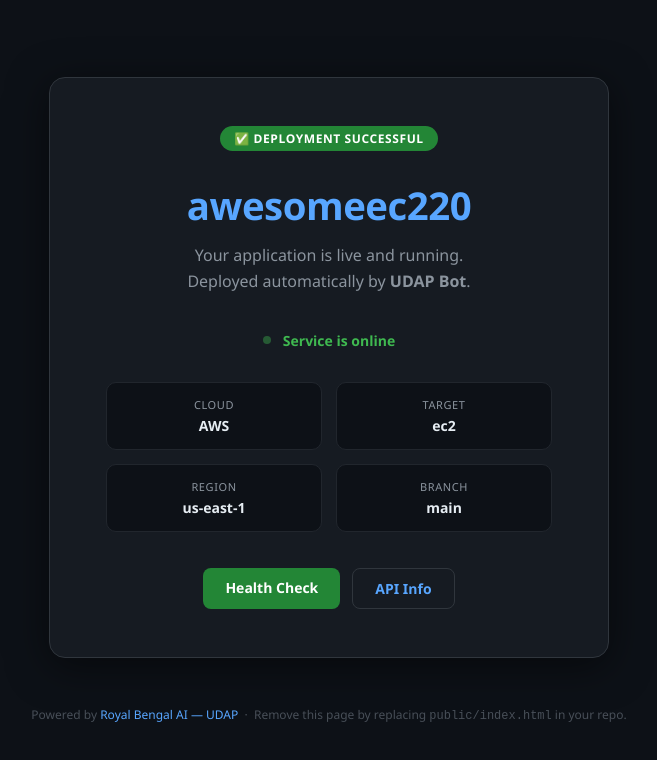
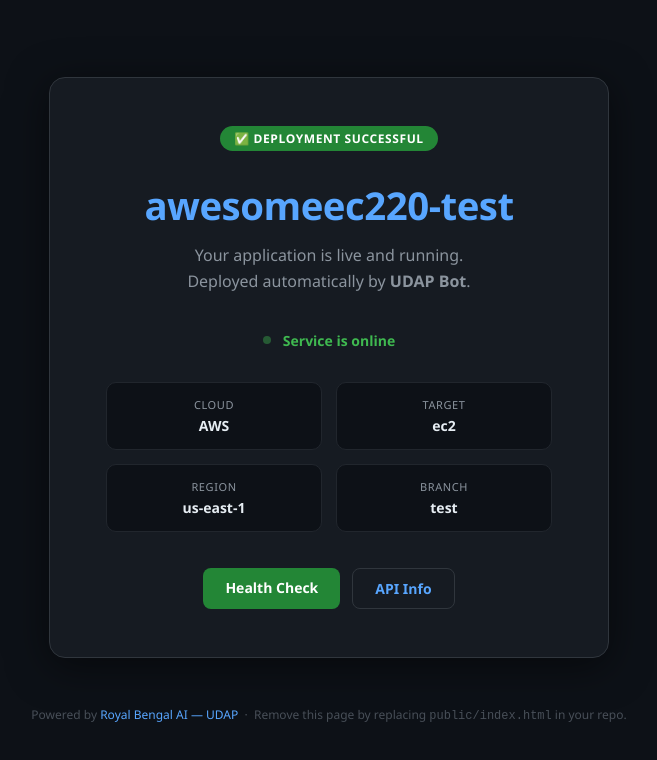
Before and after one commit to talhajubayerrbai/awesomeec220, a plain HTML site: page public/index.html in a window 1280 px wide. Shown: the whole page, without its empty margins (311-968 px from the left). Drawn offline with Linux system fonts and the light colour scheme.

Commit message:
Update public/index.html for branch test

```diff
--- a/public/index.html
+++ b/public/index.html
@@ -3,7 +3,7 @@
 <head>
   <meta charset="UTF-8" />
   <meta name="viewport" content="width=device-width, initial-scale=1.0" />
-  <title>awesomeec220 — Deployed by UDAP</title>
+  <title>awesomeec220-test — Deployed by UDAP</title>
   <style>
     *, *::before, *::after { box-sizing: border-box; margin: 0; padding: 0; }
 
@@ -152,7 +152,7 @@
   <div class="card">
     <div class="badge">✅ Deployment Successful</div>
 
-    <h1>awesomeec220</h1>
+    <h1>awesomeec220-test</h1>
 
     <p class="subtitle">
       Your application is live and running.<br>
@@ -179,7 +179,7 @@
       </div>
       <div class="meta-item">
         <div class="label">Branch</div>
-        <div class="value">main</div>
+        <div class="value">test</div>
       </div>
     </div>
 
```
